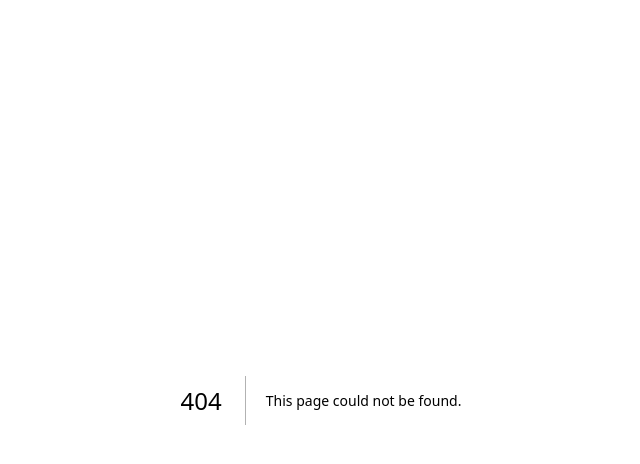
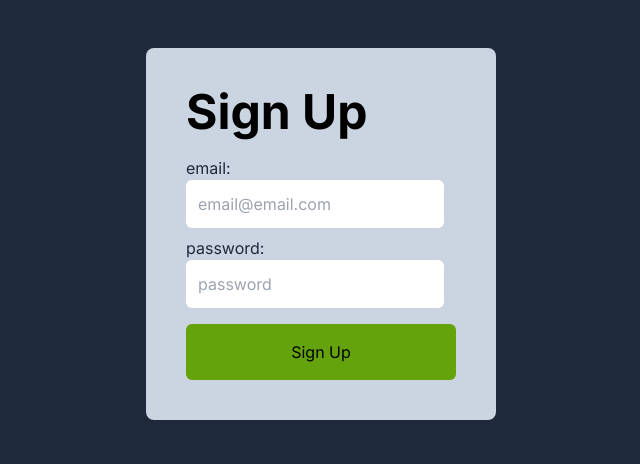
Before and after one commit to dawidwojtaszek/Time-management-app, a Next.js app: page /sign-up in a window 1280 px wide. Before the commit this address had no page. Shown: the top 464 px of the page, without its empty margins (319-959 px from the left). Built offline with nearby package versions, Linux system fonts and the light colour scheme.

Commit message:
create signIn, signUp pages and fix firebase configuration

```diff
--- a/src/app/components/sign-in.jsx
+++ b/src/app/components/sign-in.jsx
@@ -1,20 +1,33 @@
-'use client'
-const SignIn = ()=>{
-    const handleSubmit = (e)=>{
-        e.preventDefault();
-        const email = e.target[0].value;
-        const password = e.target[1].value;
+"use client";
+import { auth } from "../config/firebase";
+import { createUserWithEmailAndPassword } from "firebase/auth";
 
-    }
-    return(
+const SignIn = () => {
+  const handleSubmit = (e) => {
+    e.preventDefault();
+    const email = e.target[0].value;
+    const password = e.target[1].value;
+    createUserWithEmailAndPassword(auth, email, password).then((cred) => {
+      console.log(cred);
+    });
+  };
+  return (
     <div className="w-full h-[100px] bg-zinc-700 flex justify-center items-center p-3">
-       <form onSubmit={handleSubmit}>
-       <input type="email" placeholder="email" className=" mx-3 p-3 rounded-md"/>
-        <input type="password" placeholder="password"className="mx-3 p-3 rounded-md"/>
+      <form onSubmit={handleSubmit}>
+        <input
+          type="email"
+          placeholder="email"
+          className=" mx-3 p-3 rounded-md"
+        />
+        <input
+          type="password"
+          placeholder="password"
+          className="mx-3 p-3 rounded-md"
+        />
         <button className="mx-3 p-3 bg-lime-600 rounded-md">Sign In</button>
-       </form>
+      </form>
+    </div>
+  );
+};
 
-    </div>
-)}
-
-export default SignIn
+export default SignIn;
--- a/src/app/config/firebase.js
+++ b/src/app/config/firebase.js
@@ -1,19 +1,19 @@
 // Import the functions you need from the SDKs you need
-import { initializeApp } from "firebase/app";
+import { initializeApp, getApps, getApp } from "firebase/app";
 // TODO: Add SDKs for Firebase products that you want to use
 // https://firebase.google.com/docs/web/setup#available-libraries
-import {getAuth, createUserWithEmailAndPassword} from "firebase/auth";
+import { getAuth } from "firebase/auth";
 
 const firebaseConfig = {
-  apiKey: process.env.FIREBASE_API_KEY,
-  authDomain: process.env.FIREBASE_AUTH_DOMAIN,
-  projectId: process.env.FIREBASE_PROJECT_ID,
-  storageBucket: process.env.FIREBASE_STORAGE_BUCKET,
-  messagingSenderId: process.env.FIREBASE_MESSAGING_SENDER_ID,
-  appId: process.env.FIREBASE_APP_ID
+  apiKey: process.env.NEXT_PUBLIC_FIREBASE_API_KEY,
+  authDomain: process.env.NEXT_PUBLIC_FIREBASE_AUTH_DOMAIN,
+  projectId: process.env.NEXT_PUBLIC_FIREBASE_PROJECT_ID,
+  storageBucket: process.env.NEXT_PUBLIC_FIREBASE_STORAGE_BUCKET,
+  messagingSenderId: process.env.NEXT_PUBLIC_FIREBASE_MESSAGING_SENDER_ID,
+  appId: process.env.NEXT_PUBLIC_FIREBASE_APP_ID,
 };
 
-const auth = getAuth();
+// Initialize Firebase
+export const app = !getApps().length ? initializeApp(firebaseConfig) : getApp();
 
-// Initialize Firebase
-const app = initializeApp(firebaseConfig);
+export const auth = getAuth(app);
--- a/src/app/layout.js
+++ b/src/app/layout.js
@@ -1,5 +1,5 @@
 import { Inter } from "next/font/google";
-import "./globals.css"
+import "./globals.css";
 const inter = Inter({ subsets: ["latin"] });
 
 export const metadata = {
@@ -10,7 +10,9 @@ export const metadata = {
 export default function RootLayout({ children }) {
   return (
     <html lang="en">
-      <body className={inter.className}>{children}</body>
+      <body className={`bg-slate-800 text-white ${inter.className}`}>
+        {children}
+      </body>
     </html>
   );
 }
--- a/src/app/page.js
+++ b/src/app/page.js
@@ -1,6 +1,7 @@
-import SignIn from "./components/sign-in";
 export default function Home() {
-  return <main>
-    <SignIn/>
-  </main>;
+  return (
+    <main>
+      <h1>Home Page</h1>
+    </main>
+  );
 }
--- /dev/null
+++ b/src/app/sign-in/page.jsx
@@ -0,0 +1,28 @@
+const SignIn = () => (
+  <div className="flex justify-center mt-12">
+    <div className=" flex flex-col bg-slate-300 text-black w-[350px] h-min-[350px] rounded-lg p-10">
+      <span className="font-bold text-5xl mb-5">Sign In</span>
+      <label className="text-slate-800">
+        email:
+        <input
+          className="p-3 rounded-md mb-2"
+          type="email"
+          placeholder="email@email.com"
+        />
+      </label>
+      <label className=" text-slate-800 ">
+        password:
+        <input
+          type="password"
+          className="p-3 rounded-md mb-2"
+          placeholder="password"
+        />
+      </label>
+      <button className="w-full py-4 bg-lime-600 rounded-md mt-2">
+        Sign In
+      </button>
+    </div>
+  </div>
+);
+
+export default SignIn;
--- /dev/null
+++ b/src/app/sign-up/page.jsx
@@ -0,0 +1,49 @@
+"use client";
+import { useState } from "react";
+const SignUp = () => {
+  const [email, setEmail] = useState("");
+  const [password, setPassword] = useState("");
+  const handleSubmit = () => {
+    console.log(email, password);
+  };
+  return (
+    <div className="flex justify-center mt-12">
+      <div className=" flex flex-col bg-slate-300 text-black w-[350px] h-min-[350px] rounded-lg p-10">
+        <span className="font-bold text-5xl mb-5">Sign Up</span>
+        <label className="text-slate-800">
+          email:
+          <input
+            className="p-3 rounded-md mb-2"
+            type="email"
+            placeholder="email@email.com"
+            onChange={(e) => setEmail(e.target.value)}
+          />
+        </label>
+        <label className=" text-slate-800 ">
+          password:
+          <input
+            type="password"
+            className="p-3 rounded-md mb-2"
+            placeholder="password"
+            onChange={(e) => setPassword(e.target.value)}
+          />
+        </label>
+        {/* <label className=" text-slate-800 ">
+          confirm password:
+          <input
+            type="password"
+            className="p-3 rounded-md mb-2"
+            placeholder="password"
+          />
+        </label> */}
+        <button
+          className="w-full py-4 bg-lime-600 rounded-md mt-2"
+          onClick={handleSubmit}
+        >
+          Sign Up
+        </button>
+      </div>
+    </div>
+  );
+};
+export default SignUp;
```
